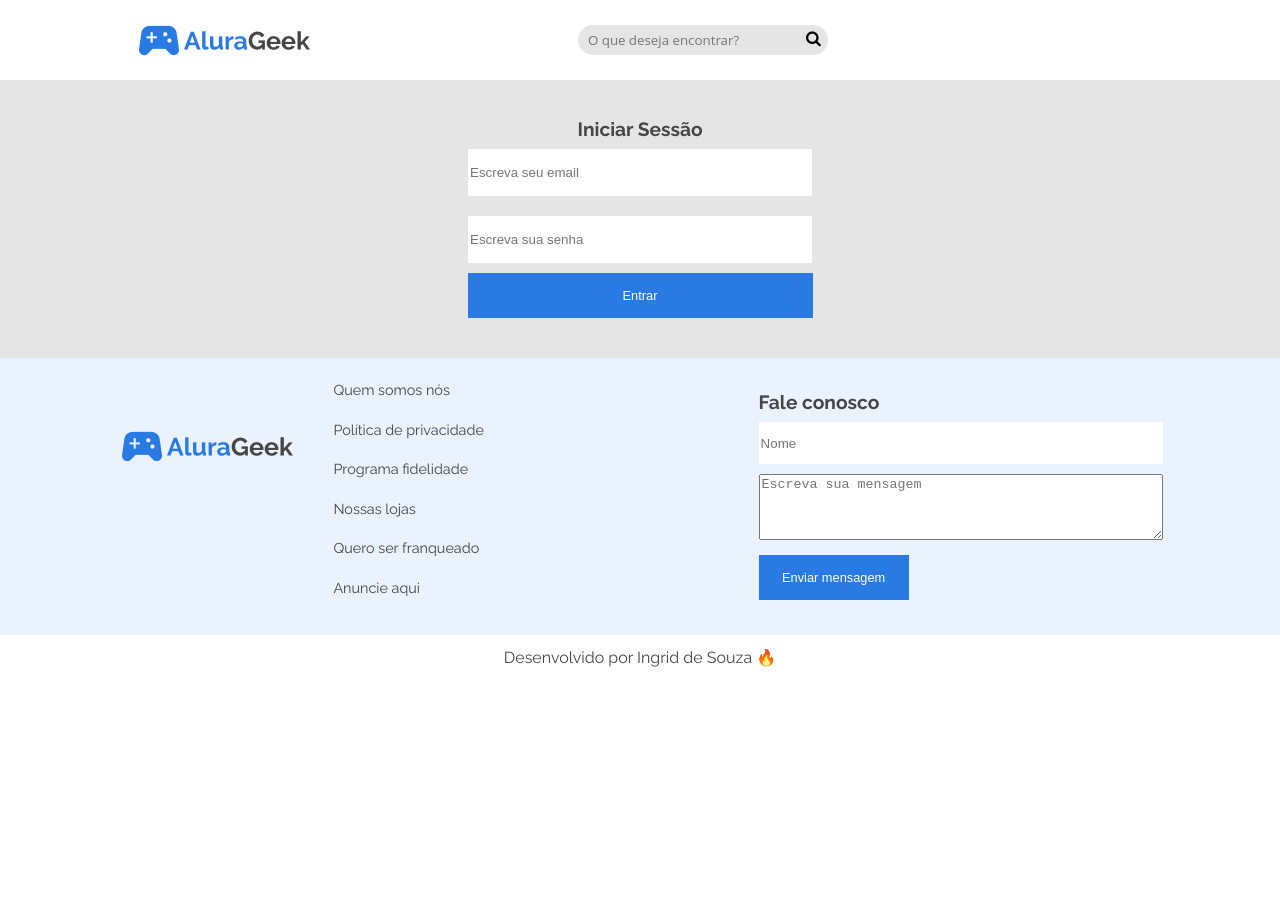
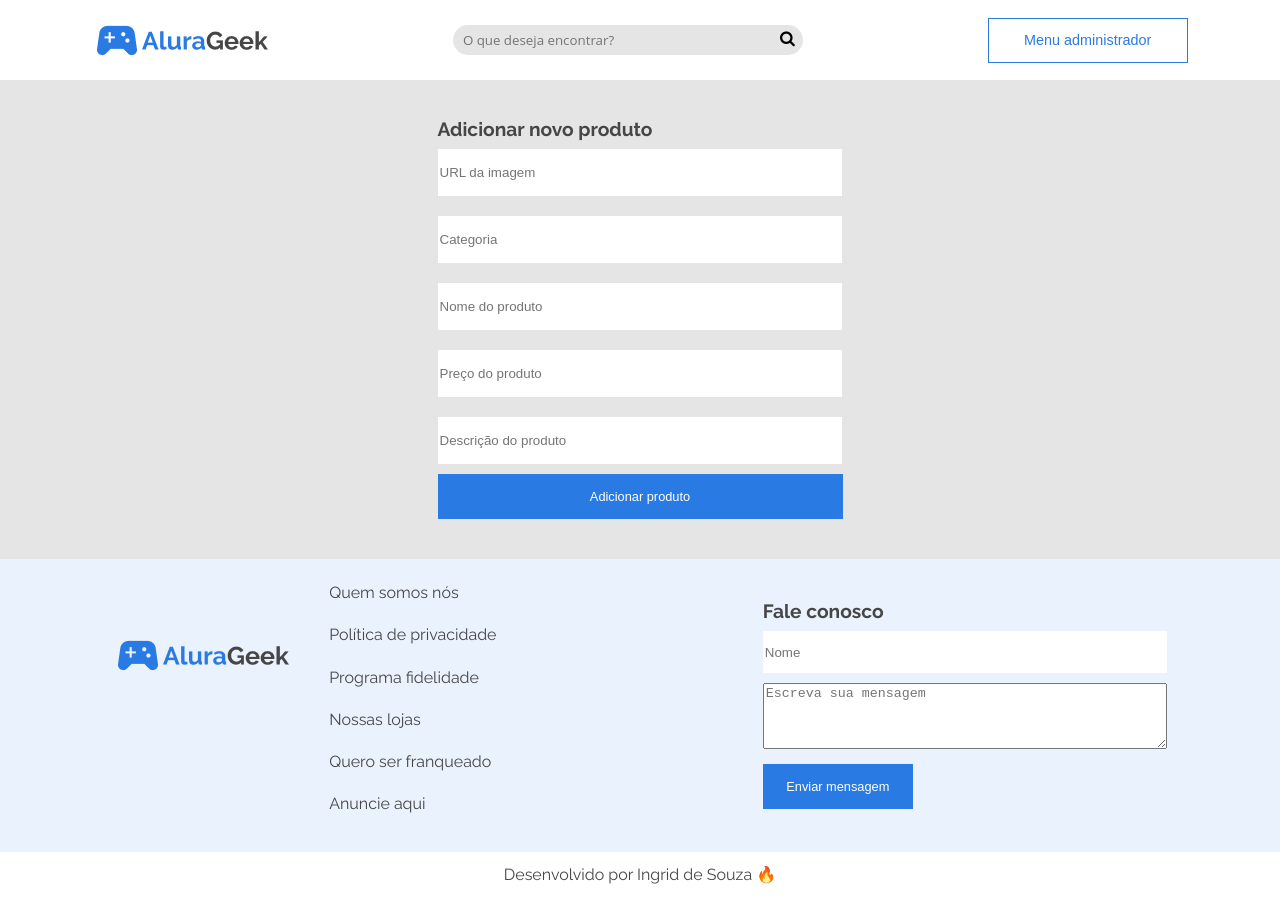
Before and after one commit to IngridsSilveira/AluraGeek, a plain HTML site: page assets/html/produtos.html in a window 1280 px wide. Before the commit the page ends 800 px from the top, so only its background shows below. Drawn offline with Linux system fonts and the light colour scheme.

Commit message:
pagina de login completa e pagina de produtos

```diff
--- a/assets/css/loginCSS/loginResponsivo.css
+++ b/assets/css/Responsivo.css
@@ -1,14 +1,16 @@
 @media screen and (min-width: 0) {
     .logo {
         margin: 0;
+    }
+    .header {
+        justify-content: space-between;
     }
     .input_search {
         display: none;
         margin: 0;
     }
-    .input_login,
-    .btn_login {
-        width: 200px;
+    #box_icone_busca{
+        left: 280px;
     }
     .contato {
         flex-direction: column;
@@ -33,15 +35,17 @@
 }
 
 @media screen and (min-width: 768px) {
+    .header {
+        justify-content: space-around;
+    }
+    #box_icone_busca{
+        display: none;
+    }
     .input_search {
         display: block;
     }
     .contato {
         justify-content: space-around;
-    }
-    .input_login,
-    .btn_login {
-        width: 300px;
     }
 }
 
@@ -49,17 +53,16 @@
     .header {
         justify-content: space-around;
     }
+    #box_icone_busca{
+        left: 1060px;
+        top: 20px;
+        display: block;
+    }
     .contato {
         flex-direction: row;
     }
     div .logo {
         margin-bottom: 100px;
-    }
-    .input_login {
-        width: 340px;
-    }
-    .btn_login {
-        width: 345px;
     }
     .input_contato {
         width: 400px;
--- /dev/null
+++ b/assets/css/login.css
@@ -0,0 +1,45 @@
+/*SECTION LOGIN */
+.section_login {
+    display: flex;
+    flex-direction: column;
+    align-items: center;
+    justify-content: center;
+    background-color: var(--background-cinza);
+    width: 100%;
+    padding: 40px 0;
+    height: auto;
+}
+.form {
+    display: flex;
+    flex-direction: column;
+}
+.titulo_padrao {
+    font-weight: 700;
+    font-size: 1.2rem;
+}
+.input_login {
+    height: 45px;
+    margin: 10px 0;
+    border: none;
+}
+/* RESPONSIO ESPECIFICO */
+@media screen and (min-width: 0) {
+    .input_login,
+    .btn_login {
+        width: 200px;
+    }
+}
+@media screen and (min-width: 768px) {
+    .input_login,
+    .btn_login {
+        width: 300px;
+    }
+}
+@media screen and (min-width: 992px) {
+    .input_login {
+        width: 340px;
+    }
+    .btn_login {
+        width: 345px;
+    }
+}
--- /dev/null
+++ b/assets/css/produtos.css
@@ -0,0 +1,71 @@
+.btn_header {
+    background-color: white;
+    color: var(--botoes);
+    border: 1.5px solid var(--botoes);
+    width: 200px;
+    font-size: .9rem;
+}
+.btn_header:hover {
+    color: white;
+}
+.section_produtos {
+    display: flex;
+    flex-direction: column;
+    align-items: center;
+    justify-content: center;
+    background-color: var(--background-cinza);
+    width: 100%;
+    padding: 40px 0;
+    height: auto;
+}
+.form {
+    display: flex;
+    flex-direction: column;
+}
+.titulo_padrao {
+    font-weight: 700;
+    font-size: 1.2rem;
+}
+.input_produtos {
+    height: 45px;
+    margin: 10px 0;
+    border: none;
+}
+/* RESPONSIO ESPECIFICO */
+@media screen and (min-width: 0) {
+    .header {
+        justify-content: space-around;
+    }
+    #box_icone_busca{
+        left: 345px;
+    }
+    .btn_header {
+        width: 120px;
+        font-size: .7rem;
+    }
+    .input_produtos,
+    .btn_produtos {
+        width: 200px;
+    }
+}
+@media screen and (min-width: 768px) {
+    .input_produtos,
+    .btn_produtos {
+        width: 300px;
+    }
+}
+@media screen and (min-width: 992px) {
+    .btn_header {
+        width: 200px;
+        font-size: .9rem;
+    }
+    #box_icone_busca{
+        left: 770px;
+    }
+    .input_produtos {
+        width: 400px;
+    }
+    .btn_produtos {
+        width: 405px;
+    }
+}
--- a/assets/css/loginCSS/login.css
+++ b/assets/css/style.css
@@ -1,3 +1,4 @@
+@import '../css/Responsivo.css';
 :root {
     --botoes: #2A7AE4;
     --background-azul: #EAF2FD;
@@ -21,11 +22,12 @@ body {
     align-items: center;
     width: 100%;
     height: 80px;
+    position: relative;
 }
 .input_search {
     background-color: var(--background-cinza);
     border: none;
-    width: 250px;
+    width: 350px;
     border-radius: 20px;
     height: 30px;
     padding: 10px;
@@ -35,34 +37,13 @@ body {
     width: 30px;
     height: 30px;
     padding: 10px;
-    position: relative;
-    left: -300px;
-    top: 5px;
+    position: absolute;
   }
   #icone_busca {
     color: #000;
     cursor: pointer;
   }
-/*SECTION LOGIN */
-.section_login {
-    display: flex;
-    flex-direction: column;
-    align-items: center;
-    justify-content: center;
-    background-color: var(--background-cinza);
-    width: 100%;
-    padding: 40px 0;
-    height: auto;
-}
-.titulo_padrao {
-    font-weight: 700;
-    font-size: 1.2rem;
-}
-.input_login {
-    height: 45px;
-    margin: 10px 0;
-    border: none;
-}
+/* BOTOES */
 .btn {
     height: 45px;
     font-size: .8rem;
@@ -74,7 +55,7 @@ body {
 .btn:hover {
     background-color: #1762c4;
 }
-/* SECTION CONTATO */
+  /* SECTION CONTATO */
 .contato {
     background-color: var(--background-azul);
     display: flex;
--- a/login.html
+++ b/assets/html/produtos.html
@@ -4,33 +4,40 @@
     <meta charset="UTF-8">
     <meta http-equiv="X-UA-Compatible" content="IE=edge">
     <meta name="viewport" content="width=device-width, initial-scale=1.0">
-    <link rel="stylesheet" href="assets/css/reset.css">
-    <link rel="stylesheet" href="assets/css/loginCSS/login.css">
-    <link rel="stylesheet" href="assets/css/loginCSS/loginResponsivo.css">
+    <link rel="stylesheet" href="../css/reset.css">
+    <link rel="stylesheet" href="../css/style.css">
+    <link rel="stylesheet" href="../css/produtos.css">
     <!-- Fontes -->
     <link rel="preconnect" href="https://fonts.googleapis.com">
     <link rel="preconnect" href="https://fonts.gstatic.com" crossorigin>
     <link href="https://fonts.googleapis.com/css2?family=Raleway:ital,wght@0,100;0,200;0,300;0,400;0,500;0,600;0,700;0,800;0,900;1,100;1,200;1,300;1,400;1,500;1,600;1,700;1,800;1,900&display=swap" rel="stylesheet">
     <link rel="stylesheet" href="https://maxcdn.bootstrapcdn.com/font-awesome/4.7.0/css/font-awesome.min.css">
-    <title>Login</title>
+    <title>Produtos</title>
 </head>
 <body>
     <header class="header">
-        <img class="logo" src="assets/images/logo.png" alt="logo do alurageek">
-        <input class="input_search" name="text" type="search" placeholder="O que deseja encontrar?">
+        <img class="logo" src="../images/logo.png" alt="logo do alurageek">
+        <input class="input_search" name="text" type="search" placeholder="O que deseja encontrar?"
+        >
         <span id="box_icone_busca">
             <i id="icone_busca" class="fa fa-search"></i>
         </span>
+        <button class="btn btn_header">Menu administrador</button>
     </header>
-        <section class="section_login">
-            <h2 class="titulo_padrao">Iniciar Sessão</h2>
-            <input class="input_login" name="email" type="email" placeholder="Escreva seu email" required>
-            <input class="input_login" name="senha" type="password" placeholder="Escreva sua senha" required>
-            <button class="btn btn_login">Entrar</button>
+        <section class="section_produtos">
+            <form class="form" action="">
+                <h2 class="titulo_padrao">Adicionar novo produto</h2>
+                <input class="input_produtos" name="urlProdutos" type="url" placeholder="URL da imagem" required>
+                <input class="input_produtos" name="categoria" type="text" placeholder="Categoria" required>
+                <input class="input_produtos" name="nomeProdutos" type="text" placeholder="Nome do produto" required>
+                <input class="input_produtos" name="precoProdutos" type="number" placeholder="Preço do produto" required>
+                <input class="input_produtos" name="descricaoProdutos" type="text" placeholder="Descrição do produto" required>
+                <input class="btn btn_produtos" type="submit" value="Adicionar produto">
+            </form>
         </section>
         <section class="contato">
         <div class="info">
-            <img class="logo" src="assets/images/logo.png" alt="logo do alurageek">
+            <img class="logo" src="../images/logo.png" alt="logo do alurageek">
             <ul class="lista_contato">
                 <li class="lista_item">Quem somos nós</li>
                 <li class="lista_item">Política de privacidade</li>
@@ -40,12 +47,12 @@
                 <li class="lista_item">Anuncie aqui</li>
             </ul>
         </div>
-            <div class="fale_conosco">
+            <form class="fale_conosco">
                 <h2 class="titulo_padrao">Fale conosco</h2>
                 <input class="input_contato" name="nome" type="text" placeholder="Nome" required>
                 <textarea class="textarea_contato" name="mensagem" id="mensagem" placeholder="Escreva sua mensagem" required></textarea>
-                <button class="btn btn_contato">Enviar mensagem</button>
-            </div>
+                <input class="btn btn_contato" type="submit" value="Enviar mensagem">
+            </form>
         </section>
         <footer class="rodape">
             <p>Desenvolvido por <a class="link" href="https://ingridssilveira.github.io/IngridSouza/">Ingrid de Souza</a> 🔥</p>
```
Also changed, not shown: assets/html/login.html (added, +56 -0 lines).
